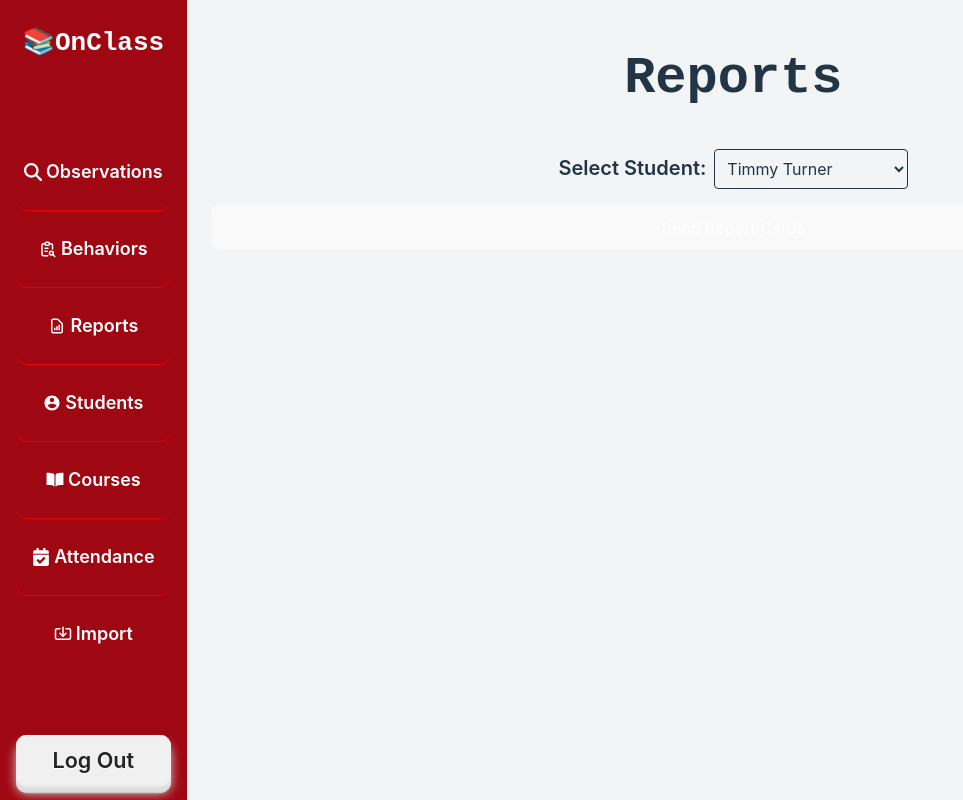
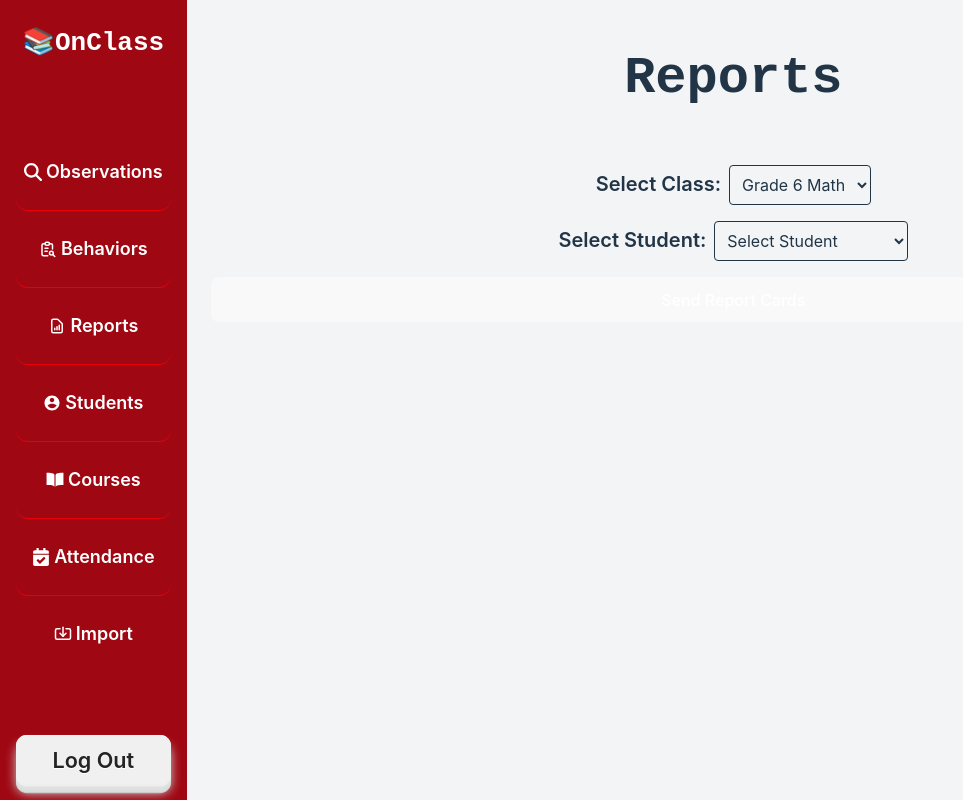
Before and after one commit to glowiep/Fullstack-FastAPI, a React (Vite) app in the folder frontend/: page /reports in a window 1280 px wide. Shown: the whole page, without its empty margins (0-963 px from the left). Built offline with nearby package versions, Linux system fonts and the light colour scheme.

Commit message:
chore: add class select dropdown to Reports page

```diff
--- a/frontend/src/sections/Reports.tsx
+++ b/frontend/src/sections/Reports.tsx
@@ -4,7 +4,8 @@ import Sidebar from "../components/Sidebar";
 const ReportsSection = () => {
     const [status, setStatus] = useState<string | null>(null);
     const [sentReports, setSentReports] = useState<any[]>([]);
-    const [selectedStudent, setSelectedStudent] = useState("Timmy Turner");
+    const [selectedClass, setSelectedClass] = useState("Grade 6 Math");
+    const [selectedStudent, setSelectedStudent] = useState("Select Student");
 
     const sendReportCards = async () => {
         try {
@@ -33,6 +34,21 @@ const ReportsSection = () => {
             <Sidebar />
             <div className="flex flex-col bg-gray-100 w-full p-6">
                 <h1 className="text-2xl font-bold mb-4">Reports</h1>
+
+                <div>
+                    <label htmlFor="classDropdown" className="text-xl font-semibold mr-2 font-medium">Select Class:</label>
+                    <select
+                        id="classDropdown"
+                        value={selectedClass}
+                        onChange={(e) => setSelectedClass(e.target.value)}
+                        className="border p-2 rounded mt-4 mb-4"
+                    >
+                        <option value="Grade 6 Math">Grade 6 Math</option>
+                        <option value="Grade 4 Math">Grade 4 Math</option>
+                        <option value="Grade 5 Math">Grade 5 Math</option>
+                    </select>
+                </div>
+
                 <div>
                     <label htmlFor="studentDropdown" className="text-xl font-semibold mr-2">Select Student:</label>
                     <select
@@ -41,6 +57,7 @@ const ReportsSection = () => {
                         onChange={(e) => setSelectedStudent(e.target.value)}
                         className="border p-2 rounded"
                     >
+                        <option value="Select Student" disabled>Select Student</option>
                         <option value="Timmy Turner">Timmy Turner</option>
                         <option value="Beatrice Beauregard">Beatrice Beauregard</option>
                         <option value="Chatty Cathee">Chatty Cathee</option>
@@ -48,12 +65,15 @@ const ReportsSection = () => {
                         <option value="Ellie Elison">Ellie Elison</option>
                     </select>
                 </div>
+
                 <button
                     onClick={sendReportCards}
                     className="bg-blue-500 text-white px-4 py-2 rounded mb-4 mt-4"
+                    disabled={selectedStudent === "Select Student"}
                 >
                     Send Report Cards
                 </button>
+
                 {status && <p className="text-red-600">{status}</p>}
                 {sentReports.length > 0 && (
                     <ul className="mt-4">
```
